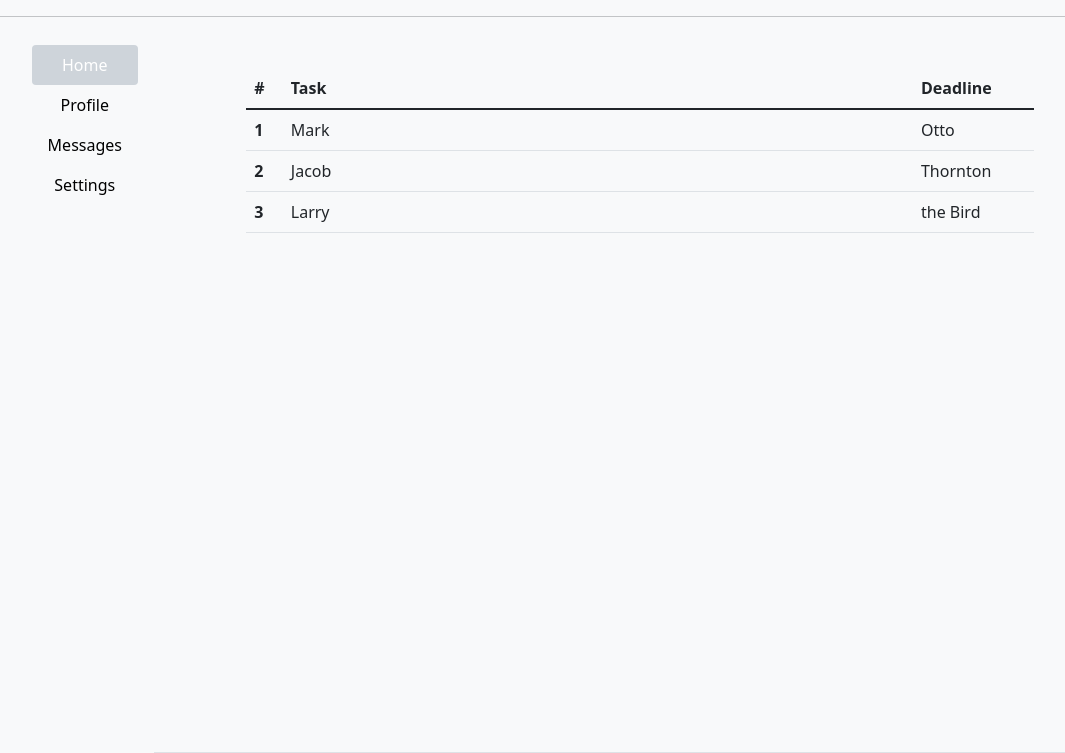
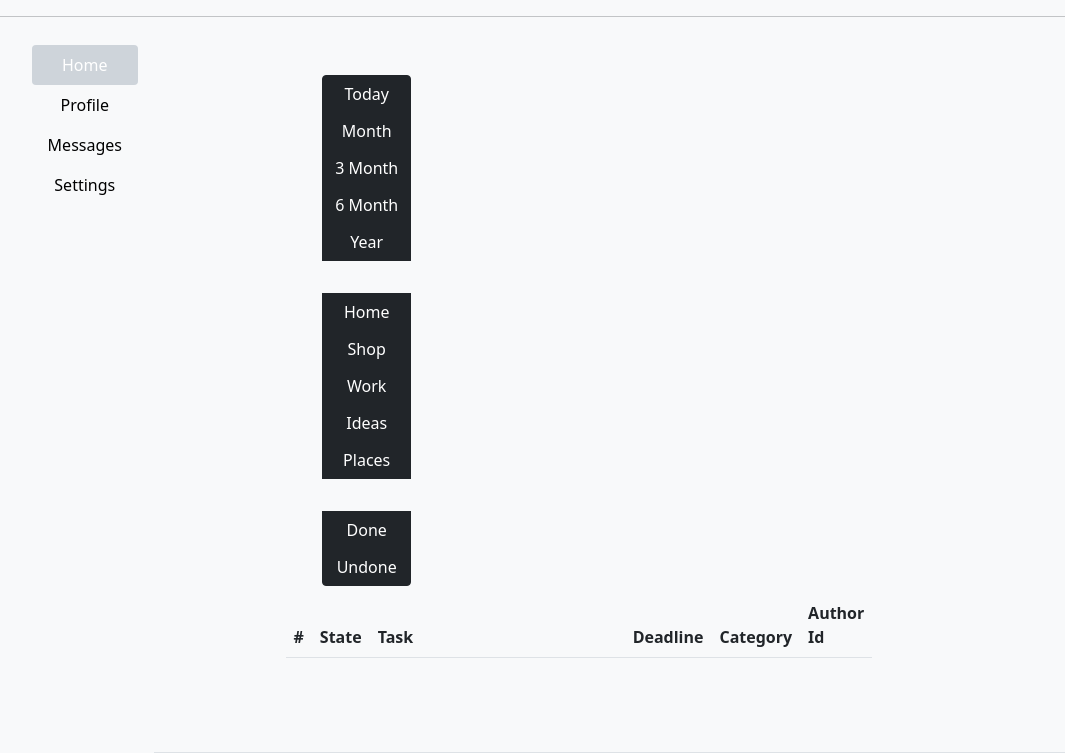
Before and after one commit to RokerDev/ToDoListWebApp, a Flask app: page / in a window 1280 px wide. Shown: the part 90-843 px from the top of the page, without its empty margins (90-1155 px from the left). Run offline with Flask 2, Linux system fonts and the light colour scheme; lists and menus that the app fills with data are empty; some libraries are stand-ins or nearby versions.

Commit message:
refactor: change concept of table.html
now table include navigation buttons

```diff
--- a/templates/table.html
+++ b/templates/table.html
@@ -1,26 +1,51 @@
+<div class="container-fluid">
+    <div class="row">
+        <div class="col-lg-2 nav-buttons">
+                <div class="btn-group-vertical">
+                    <a class="btn btn-dark" href="{{url_for('user_todo_list_sorted_by_periods', options='Today')}}" role="button">Today</a>
+                    <a class="btn btn-dark" href="{{url_for('user_todo_list_sorted_by_periods', options='Month')}}" role="button">Month</a>
+                    <a class="btn btn-dark" href="{{url_for('user_todo_list_sorted_by_periods', options='3 Month')}}" role="button">3 Month</a>
+                    <a class="btn btn-dark" href="{{url_for('user_todo_list_sorted_by_periods', options='6 Month')}}" role="button">6 Month</a>
+                    <a class="btn btn-dark" href="{{url_for('user_todo_list_sorted_by_periods', options='Year')}}" role="button">Year</a>
+                    <hr>
+                    <a class="btn btn-dark" href="{{url_for('user_todo_list_sorted_by_category', options='Home')}}" role="button">Home</a>
+                    <a class="btn btn-dark" href="{{url_for('user_todo_list_sorted_by_category', options='Shop')}}" role="button">Shop</a>
+                    <a class="btn btn-dark" href="{{url_for('user_todo_list_sorted_by_category', options='Work')}}" role="button">Work</a>
+                    <a class="btn btn-dark" href="{{url_for('user_todo_list_sorted_by_category', options='Ideas')}}" role="button">Ideas</a>
+                    <a class="btn btn-dark" href="{{url_for('user_todo_list_sorted_by_category', options='Places')}}" role="button">Places</a>
+                    <hr>
+                    <a class="btn btn-dark" href="{{url_for('user_todo_list_sorted_by_states', options='Done')}}" role="button">Done</a>
+                    <a class="btn btn-dark" href="{{url_for('user_todo_list_sorted_by_states', options='Undone')}}" role="button">Undone</a>
+                </div>
+        </div>
+        <div class="col-lg-10 table-padding">
             <table class="table">
               <thead>
                 <tr>
                     <th scope="col">#</th>
+                    <th scope="col">State</th>
                     <th class="table-space" scope="col">Task</th>
                     <th scope="col">Deadline</th>
+                    <th scope="col">Category</th>
+                    <th scope="col">Author Id</th>
                 </tr>
               </thead>
               <tbody>
+              {% if tasks %}
+              {% for task in tasks %}
                 <tr>
-      <th scope="row">1</th>
-      <td class="table-space">Mark</td>
-      <td>Otto</td>
+                    <th scope="row">{{task.author_task_id}}</th>
+                    <td>{{task.check}}</td>
+                    <td class="table-space">{{task.description}}</td>
+                    <td>{{task.data}}</td>
+                    <td>{{task.category}}</td>
+                    <td>{{task.author_id}}</td>
                 </tr>
-    <tr>
-      <th scope="row">2</th>
-      <td class="table-space">Jacob</td>
-      <td>Thornton</td>
-    </tr>
-    <tr>
-      <th scope="row">3</th>
-      <td class="table-space">Larry</td>
-      <td>the Bird</td>
-    </tr>
+              {% endfor %}
+              {% endif %}
+
               </tbody>
             </table>
+        </div>
+    </div>
+</div>
```
Lines whose indentation alone changed are shown as unchanged.
